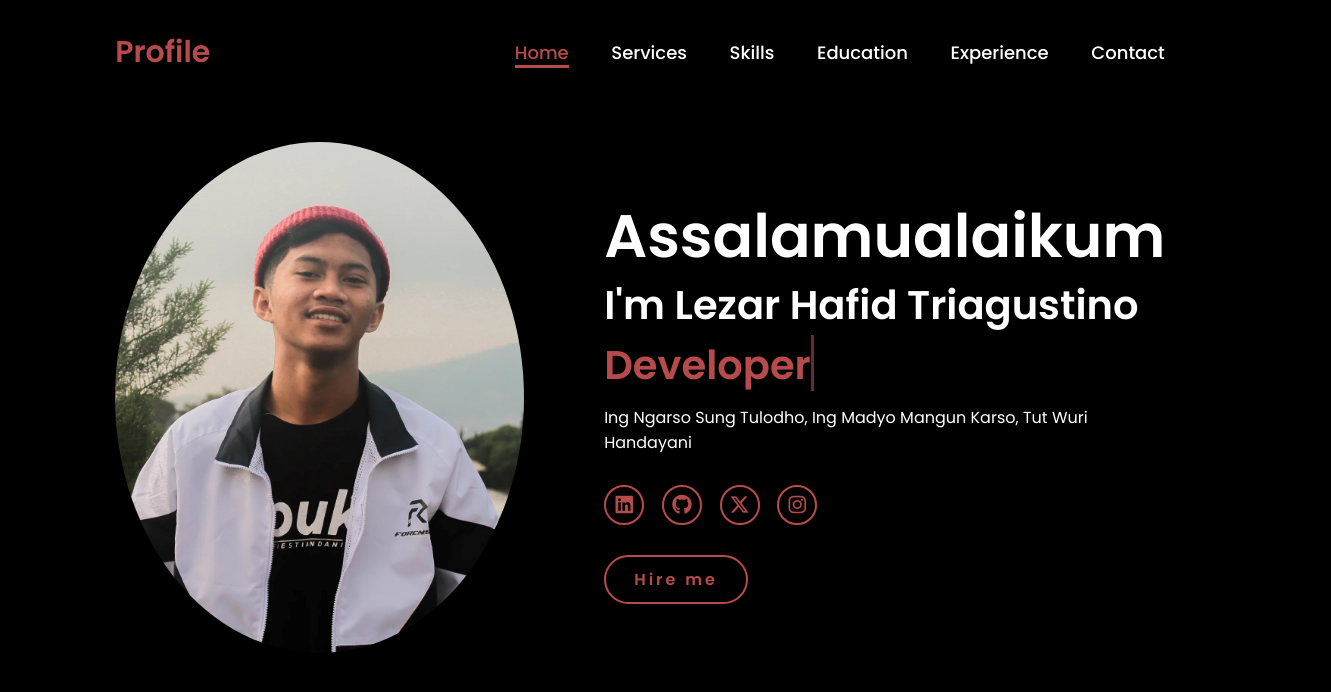
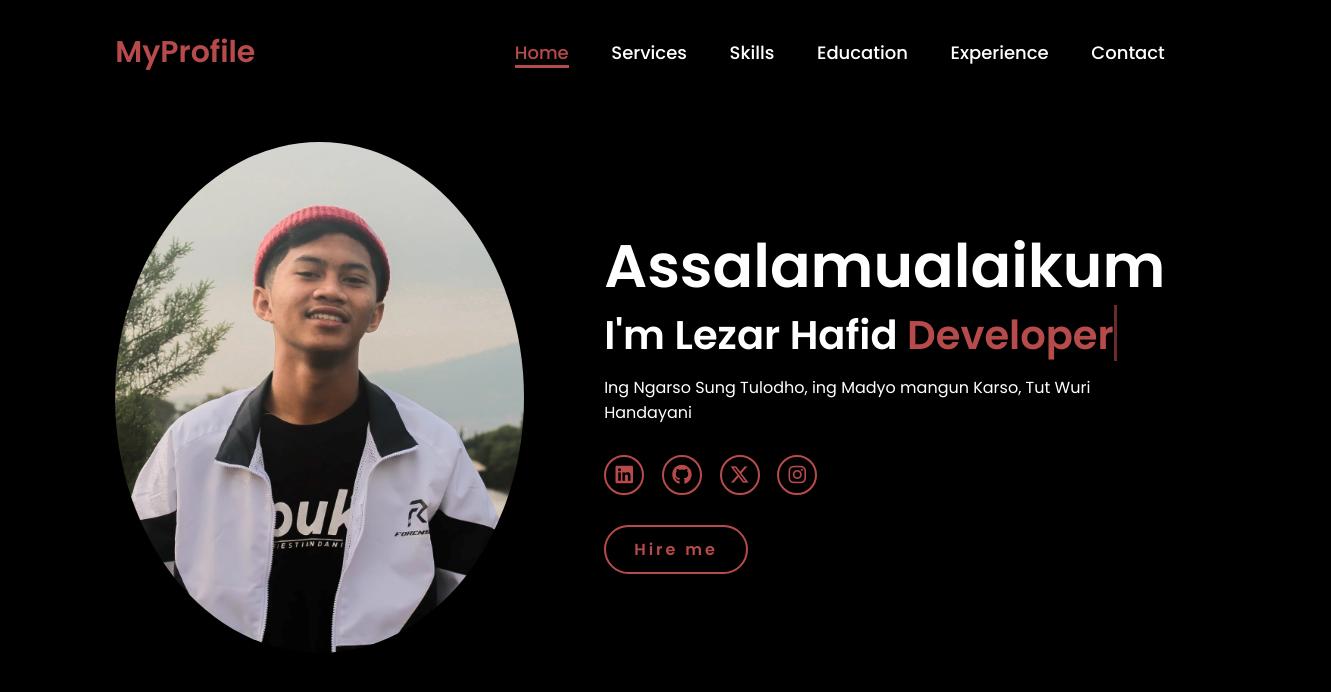
Before and after one commit to soekapet/soekapet.com, a plain HTML site: page index.html in a window 1280 px wide. Shown: the whole page, 1331 px wide, since content can reach past the window. Drawn offline with Linux system fonts and the light colour scheme.

Commit message:
Add files via upload

```diff
--- a/index.html
+++ b/index.html
@@ -6,11 +6,11 @@
     <meta name="viewport" content="width=device-width, initial-scale=1.0">
     <link rel="stylesheet" href="https://cdnjs.cloudflare.com/ajax/libs/font-awesome/6.5.2/css/all.min.css">
     <link rel="stylesheet" href="style.css">
-    <title>Soekapet</title>
+    <title>Lezar Hafid</title>
 </head>
 <body>
     <header>
-        <a href="#" class="logo">Profile</a>
+        <a href="#" class="logo">MyProfile</a>
 
         <nav>
             <a href="#" class="active"> Home</a>
@@ -27,8 +27,8 @@
         </div>
         <div class="home-content">
             <h1>Assalamualaikum</h1>
-            <h3 class="typing-text">I'm Lezar Hafid Triagustino <span></span></h3>
-            <p>Ing Ngarso Sung Tulodho, Ing Madyo Mangun Karso, Tut Wuri Handayani</p>
+            <h3 class="typing-text">I'm Lezar Hafid <span></span></h3>
+            <p>Ing Ngarso Sung Tulodho, ing Madyo mangun Karso, Tut Wuri Handayani</p>
             <div class="social-icons">
                 <a href="#"><i class="fa-brands fa-linkedin"></i></a>
                 <a href="#"><i class="fa-brands fa-github"></i></a>
```
